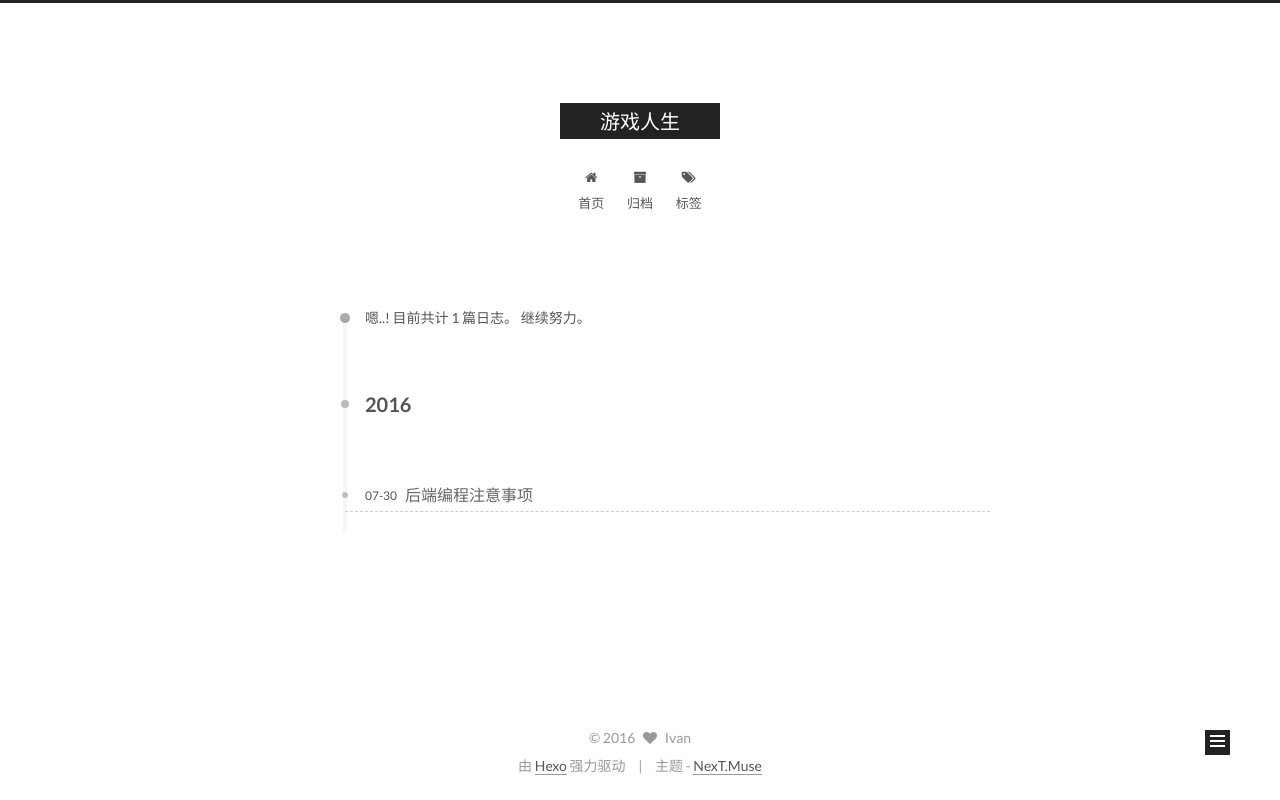
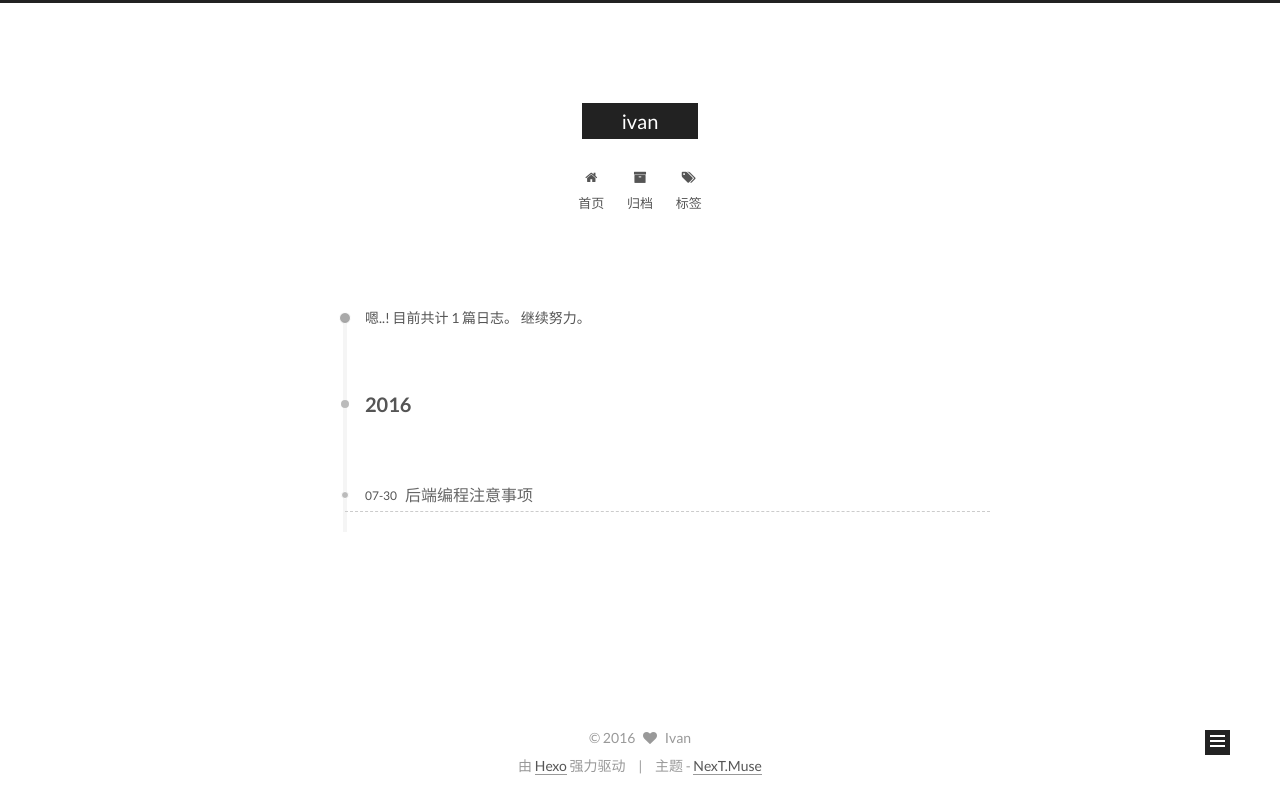
Before and after one commit to ivanabc/ivanabc.github.io, a plain HTML site: page archives/2016/07/index.html in a window 1280 px wide. Drawn offline with Linux system fonts and the light colour scheme.

Commit message:
Site updated: 2016-07-30 21:03:07

```diff
--- a/archives/2016/07/index.html
+++ b/archives/2016/07/index.html
@@ -85,11 +85,11 @@
 
 
 <meta property="og:type" content="website">
-<meta property="og:title" content="游戏人生">
+<meta property="og:title" content="ivan">
 <meta property="og:url" content="http://mmogamecoder.com/archives/2016/07/index.html">
-<meta property="og:site_name" content="游戏人生">
+<meta property="og:site_name" content="ivan">
 <meta name="twitter:card" content="summary">
-<meta name="twitter:title" content="游戏人生">
+<meta name="twitter:title" content="ivan">
 
 
 
@@ -112,7 +112,7 @@
 
   <link rel="canonical" href="http://mmogamecoder.com/archives/2016/07/"/>
 
-  <title> 归档 | 游戏人生 </title>
+  <title> 归档 | ivan </title>
 </head>
 
 <body itemscope itemtype="http://schema.org/WebPage" lang="zh-Hans">
@@ -143,7 +143,7 @@
   <div class="custom-logo-site-title">
     <a href="/"  class="brand" rel="start">
       <span class="logo-line-before"><i></i></span>
-      <span class="site-title">游戏人生</span>
+      <span class="site-title">ivan</span>
       <span class="logo-line-after"><i></i></span>
     </a>
   </div>
```
Also changed, not shown: 2016/07/30/后端编程注意事项/index.html (+3 -3 lines), archives/2016/index.html (+5 -5 lines), archives/index.html (+5 -5 lines), categories/随笔/index.html (+5 -5 lines), index.html (+5 -5 lines), tags/golang/index.html (+5 -5 lines), tags/index.html (+3 -3 lines).
